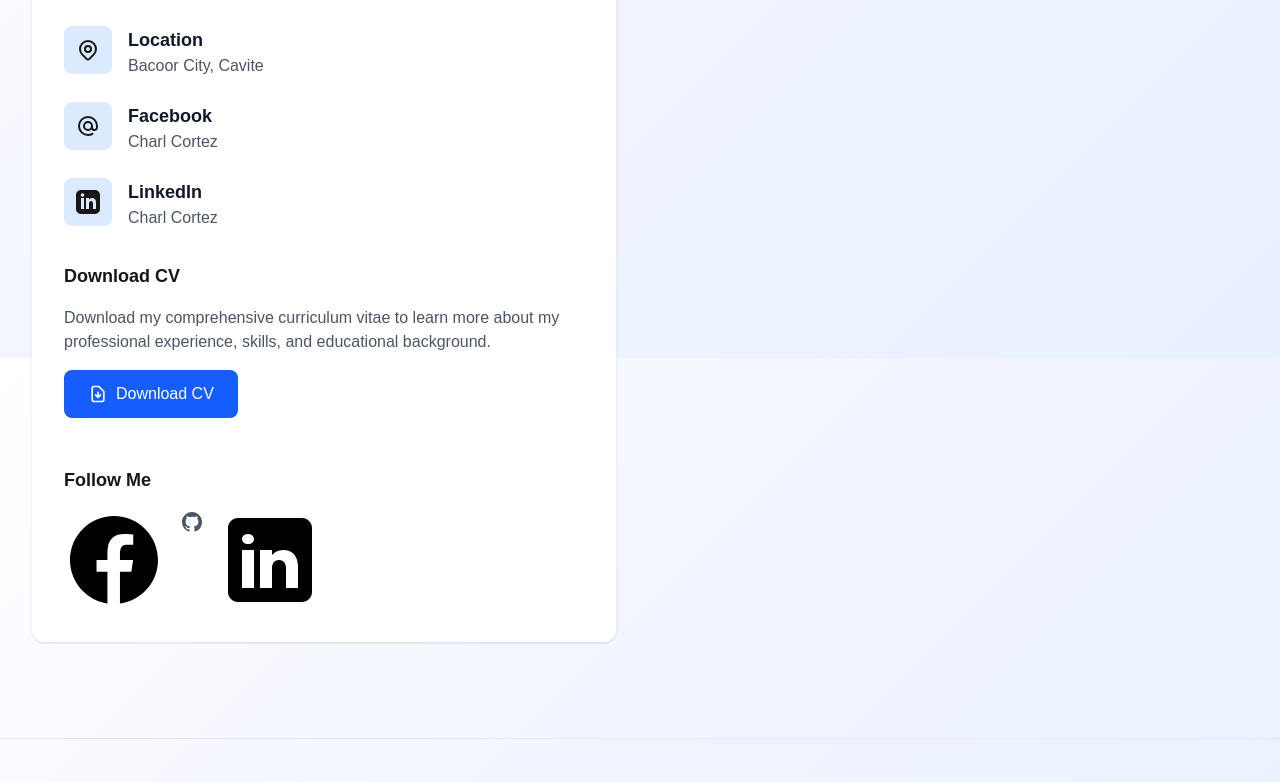
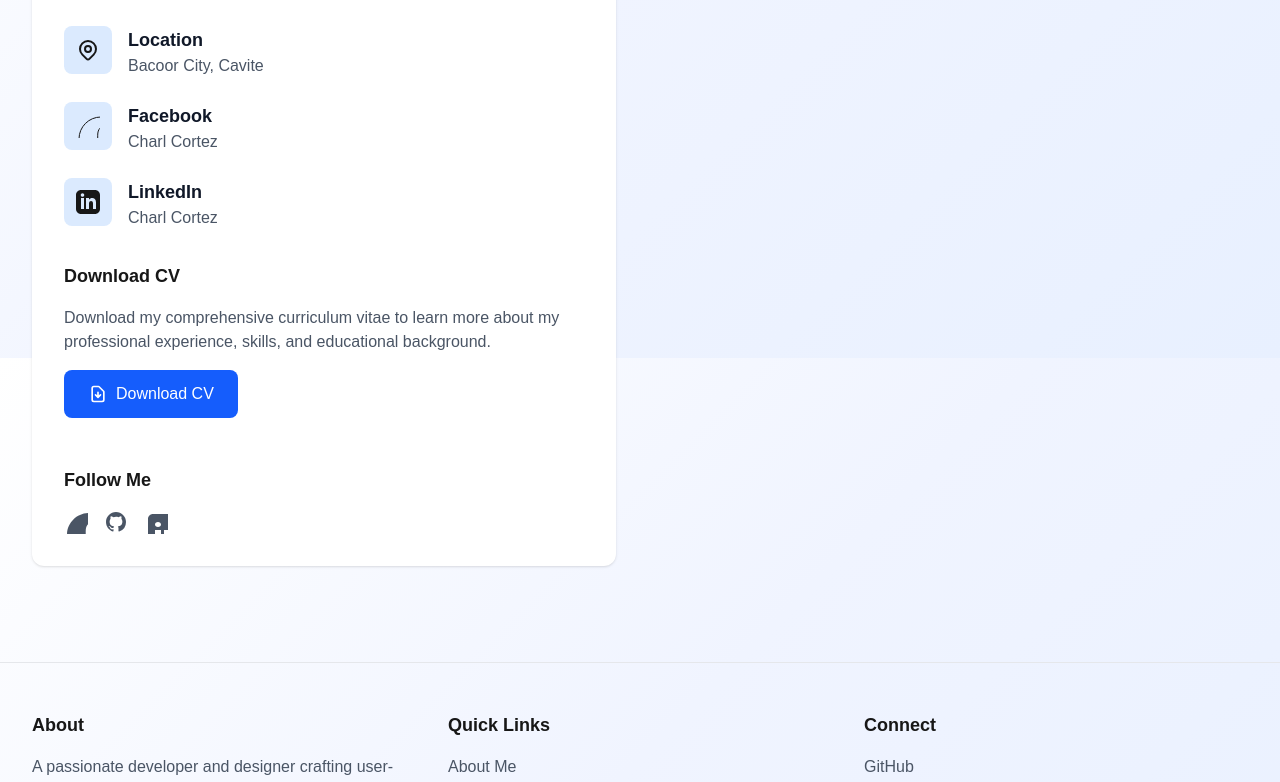
Before and after one commit to Cha17/portfolio, a Next.js app: page /contact in a window 1280 px wide. Shown: the part 442-1224 px from the top of the page. Built offline with nearby package versions, Linux system fonts and the light colour scheme.

Commit message:
Fixed icons

```diff
--- a/src/app/contact/page.tsx
+++ b/src/app/contact/page.tsx
@@ -88,17 +88,17 @@ export default function ContactPage() {
       ),
       icon: (
         <svg
+          xmlns="http://www.w3.org/2000/svg"
+          x="0px"
+          y="0px"
+          width="100"
+          height="100"
           className="w-6 h-6"
           fill="none"
           stroke="currentColor"
           viewBox="0 0 24 24"
         >
-          <path
-            strokeLinecap="round"
-            strokeLinejoin="round"
-            strokeWidth={2}
-            d="M16 12a4 4 0 10-8 0 4 4 0 008 0zm0 0v1.5a2.5 2.5 0 005 0V12a9 9 0 10-9 9m4.5-1.206a8.959 8.959 0 01-4.5 1.207"
-          />
+          <path d="M25,3C12.85,3,3,12.85,3,25c0,11.03,8.125,20.137,18.712,21.728V30.831h-5.443v-5.783h5.443v-3.848 c0-6.371,3.104-9.168,8.399-9.168c2.536,0,3.877,0.188,4.512,0.274v5.048h-3.612c-2.248,0-3.033,2.131-3.033,4.533v3.161h6.588 l-0.894,5.783h-5.694v15.944C38.716,45.318,47,36.137,47,25C47,12.85,37.15,3,25,3z"></path>
         </svg>
       ),
     },
@@ -284,12 +284,14 @@ export default function ContactPage() {
                     >
                       <span className="sr-only">Facebook</span>
                       <svg
+                        className="w-6 h-6"
+                        fill="currentColor"
+                        viewBox="0 0 24 24"
                         xmlns="http://www.w3.org/2000/svg"
                         x="0px"
                         y="0px"
-                        width="100"
-                        height="100"
-                        viewBox="0 0 50 50"
+                        // width="100"
+                        // height="100"
                       >
                         <path d="M25,3C12.85,3,3,12.85,3,25c0,11.03,8.125,20.137,18.712,21.728V30.831h-5.443v-5.783h5.443v-3.848 c0-6.371,3.104-9.168,8.399-9.168c2.536,0,3.877,0.188,4.512,0.274v5.048h-3.612c-2.248,0-3.033,2.131-3.033,4.533v3.161h6.588 l-0.894,5.783h-5.694v15.944C38.716,45.318,47,36.137,47,25C47,12.85,37.15,3,25,3z"></path>
                       </svg>
@@ -317,12 +319,14 @@ export default function ContactPage() {
                     >
                       <span className="sr-only">LinkedIn</span>
                       <svg
+                        className="w-6 h-6"
+                        fill="currentColor"
+                        viewBox="0 0 24 24"
                         xmlns="http://www.w3.org/2000/svg"
                         x="0px"
                         y="0px"
-                        width="100"
-                        height="100"
-                        viewBox="0 0 50 50"
+                        // width="100"
+                        // height="100"
                       >
                         <path d="M41,4H9C6.24,4,4,6.24,4,9v32c0,2.76,2.24,5,5,5h32c2.76,0,5-2.24,5-5V9C46,6.24,43.76,4,41,4z M17,20v19h-6V20H17z M11,14.47c0-1.4,1.2-2.47,3-2.47s2.93,1.07,3,2.47c0,1.4-1.12,2.53-3,2.53C12.2,17,11,15.87,11,14.47z M39,39h-6c0,0,0-9.26,0-10 c0-2-1-4-3.5-4.04h-0.08C27,24.96,26,27.02,26,29c0,0.91,0,10,0,10h-6V20h6v2.56c0,0,1.93-2.56,5.81-2.56 c3.97,0,7.19,2.73,7.19,8.26V39z"></path>
                       </svg>
```
